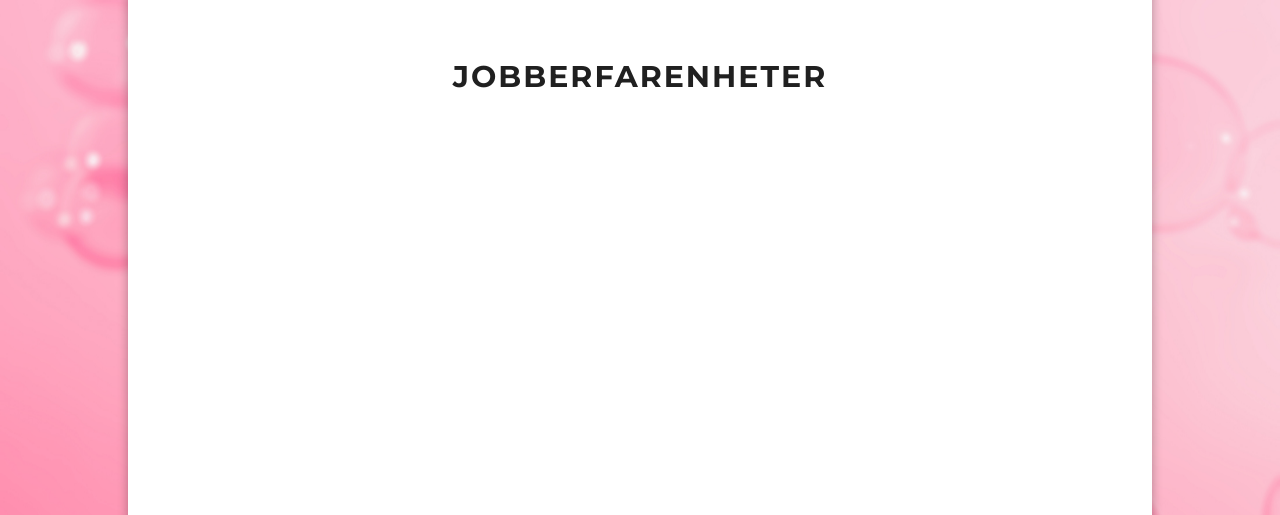
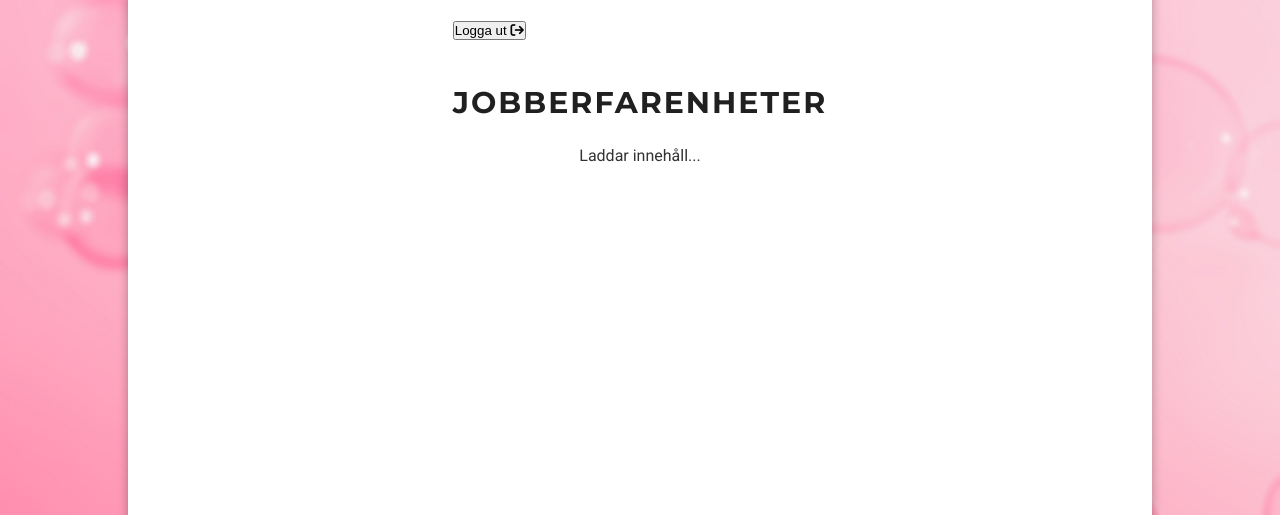
Before and after one commit to iswe2301/backend-moment4.2, a website built with Parcel: page src/get.html in a window 1280 px wide. Shown: the part 285-800 px from the top of the page. Built offline with nearby package versions, Linux system fonts and the light colour scheme; no server answers.

Commit message:
Skapat logga ut-knapp, lagt in ikoner, skapat span för laddning av sida innan behörighet kontrollerats.

```diff
--- a/src/get.html
+++ b/src/get.html
@@ -42,15 +42,24 @@
     <!-- Huvudinnehåll -->
     <main>
 
-        <!-- Header med logotyp och navmeny -->
+        <!-- Header med logotyp -->
         <header>
             <a href="/"><img src="images/logo.svg" alt="Logotyp WorkXperience"></a>
         </header>
 
-        <h1>JOBBERFARENHETER</h1>
-        <span id="logged-in"></span>
-        <section id="work-container">
-        </section>
+        <div id="content">
+            <div id="user-manager">
+                <!-- Knapp för att logga ut, visar användarnman från JS -->
+                <span id="logged-in"></span>
+                <button id="log-out">Logga ut <i class="fa-solid fa-arrow-right-from-bracket"></i></button>
+            </div>
+            <!-- Huvudinnehåll som läses in från JS -->
+            <h1>JOBBERFARENHETER</h1>
+            <section id="work-container">
+            </section>
+        </div>
+        <!-- Visas när användaren inte är behörig / innan content laddats in korrekt -->
+        <span id="loading">Laddar innehåll...</span>
     </main>
 
     <!-- Footer -->
@@ -59,7 +68,6 @@
         <p>DT207G Backend-baserad webbutveckling</p>
         <p>Webbutvecklingsprogrammet, Mittuniversitetet</p>
     </footer>
-
 </body>
 
 </html>
```
